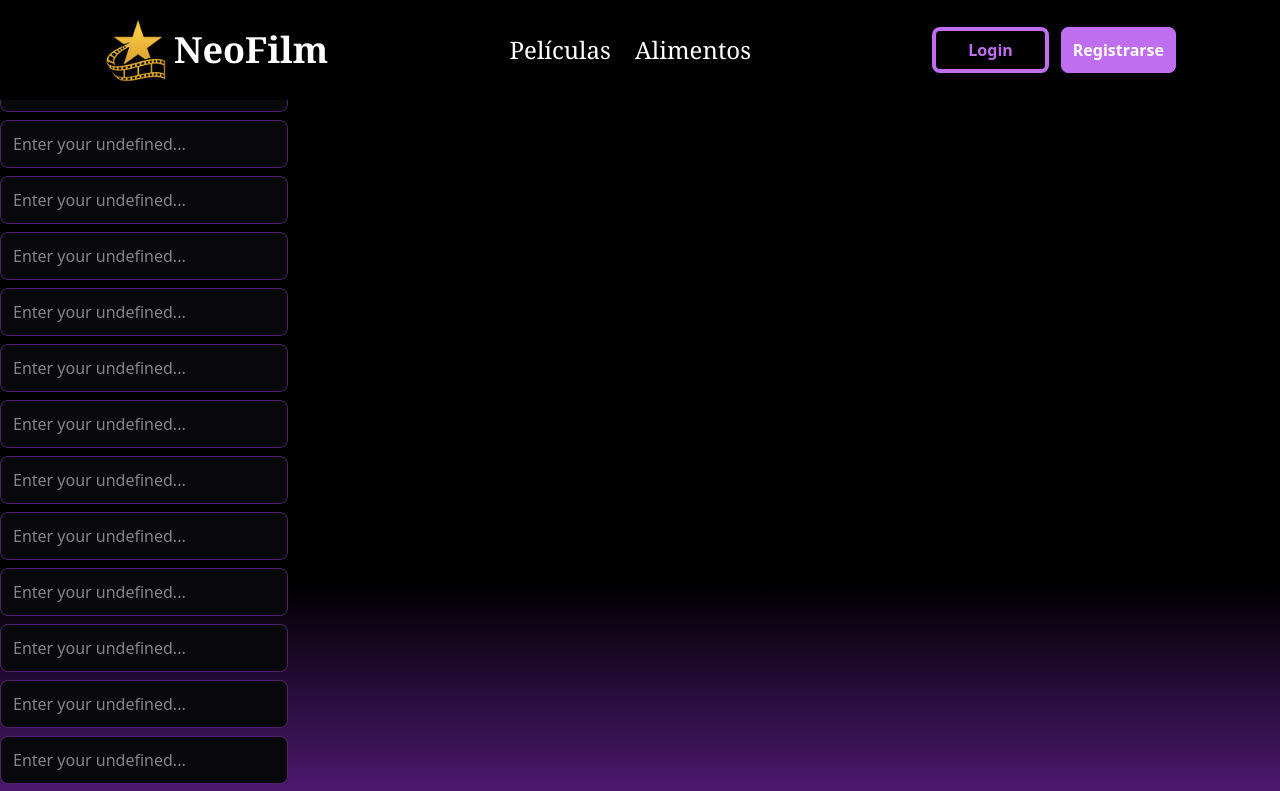
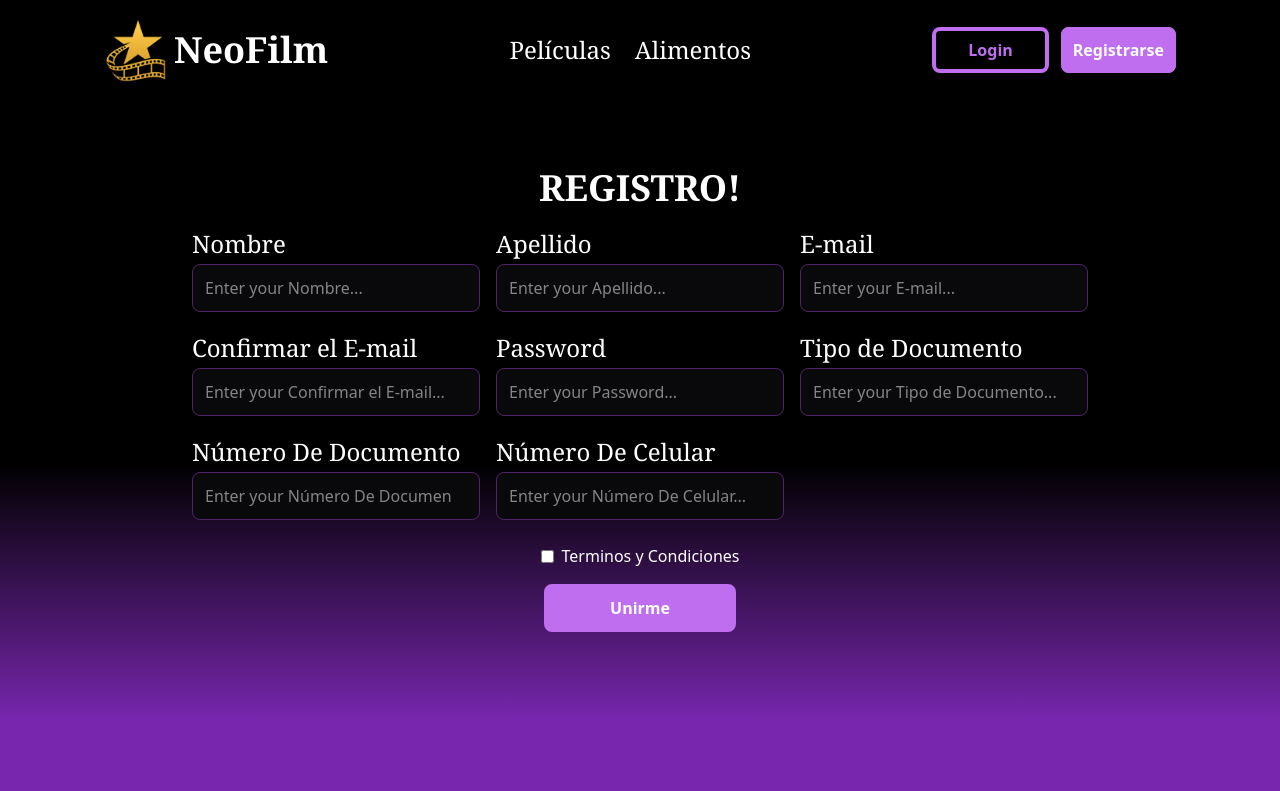
Before and after one commit to Dav1d-Tr/NeoFilm, a React (Vite) app: page /register in a window 1280 px wide. Shown: the top 791 px of the page. Built offline with nearby package versions, Linux system fonts and the light colour scheme.

Commit message:
added record

```diff
--- a/src/components/GuideCard.jsx
+++ b/src/components/GuideCard.jsx
@@ -7,7 +7,7 @@ const GuideCard = ({title, text, infoButton, icono, link}) => {
     <article className="bg-[#1f1f1c] rounded-xl w-[250px] sm:w-[470px] px-4 py-8 sm:p-10 flex items-center flex-col gap-3 shadow-lg shadow-purple-950">
       <div className="flex flex-col items-center sm:flex-row gap-2 mb-2">
         <FontAwesomeIcon icon={icono} className="text-amber-50 text-5xl sm:text-8xl" />
-        <div className="flex flex-col items-center sm:items-start text-center">
+        <div className="flex flex-col items-center sm:items-start sm:text-start text-center">
           <strong className="text-white text-2xl sm:text-3xl font-serif">
             {title}
           </strong>
--- a/src/components/Input.jsx
+++ b/src/components/Input.jsx
@@ -9,6 +9,7 @@ const Input = ({ type, text }) => {
         name="text"
         type={type}
         placeholder={`Enter your ${text}...`}
+        required
       />
     </div>
   );
--- a/src/pages/Login.jsx
+++ b/src/pages/Login.jsx
@@ -12,10 +12,7 @@ const Login = () => {
           <article className="flex flex-col items-center gap-2">
             <Input type="text" text="Username"></Input>
             <Input type="password" text="Password"></Input>
-            <div className="flex justify-center items-center gap-2 text-base text-white font-light">
-              <input type="checkbox" name="" id="" />
-              <a href="#">Terminos y Condiciones</a>
-            </div>
+            <a href="#" className="text-white text-base font-light" >Forgot Password?</a>
             <Button text="Log In" type="btnLogin" />
           </article>
         </form>
--- a/src/pages/Register.jsx
+++ b/src/pages/Register.jsx
@@ -1,21 +1,33 @@
-import Input from "../components/Input"
+import Input from "../components/Input";
+import Button from "../components/Button";
 
 const Register = () => {
   return (
-    <>
-    <Input></Input>
-    <Input></Input>
-    <Input></Input>
-    <Input></Input><Input></Input>
-    <Input></Input><Input></Input>
-    <Input></Input><Input></Input>
-    <Input></Input><Input></Input>
-    <Input></Input><Input></Input>
-    <Input></Input><Input></Input>
-    <Input></Input><Input></Input>
-    <Input></Input>
-    </>
-  )
-}
+    <main className="flex items-center justify-center gap-8 sm:gap-10 overflow-hidden p-20 sm:h-screen">
+      <section className="flex flex-col gap-2 py-10 items-center">
+        <strong className="uppercase text-4xl font-serif text-white">
+          Registro!
+        </strong>
+        <form action="" className="flex flex-col gap-4 items-center">
+          <article className="px-6 py-2 flex flex-col items-center gap-4 sm:grid grid-cols-3">
+            <Input type="text" text="Nombre"></Input>
+            <Input type="text" text="Apellido"></Input>
+            <Input type="email" text="E-mail"></Input>
+            <Input type="email" text="Confirmar el E-mail"></Input>
+            <Input type="password" text="Password"></Input>
+            <Input type="text" text="Tipo de Documento"></Input>
+            <Input type="number" text="Número De Documento"></Input>
+            <Input type="number" text="Número De Celular"></Input>
+          </article>
+          <div className="flex justify-center items-center gap-2 text-base text-white font-light">
+            <input type="checkbox" name="" id="" />
+            <a href="#">Terminos y Condiciones</a>
+          </div>
+          <Button text="Unirme" type="btnLogin" />
+        </form>
+      </section>
+    </main>
+  );
+};
 
-export default Register
+export default Register;
```
